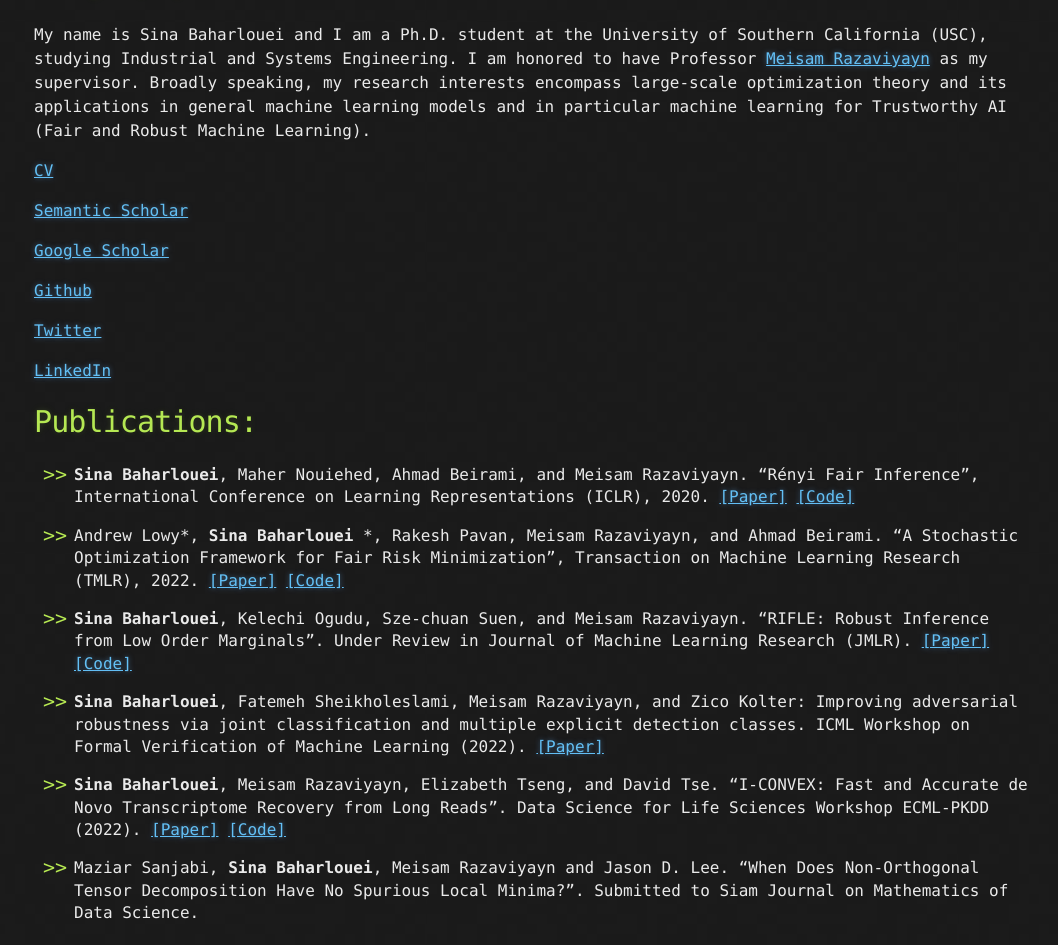
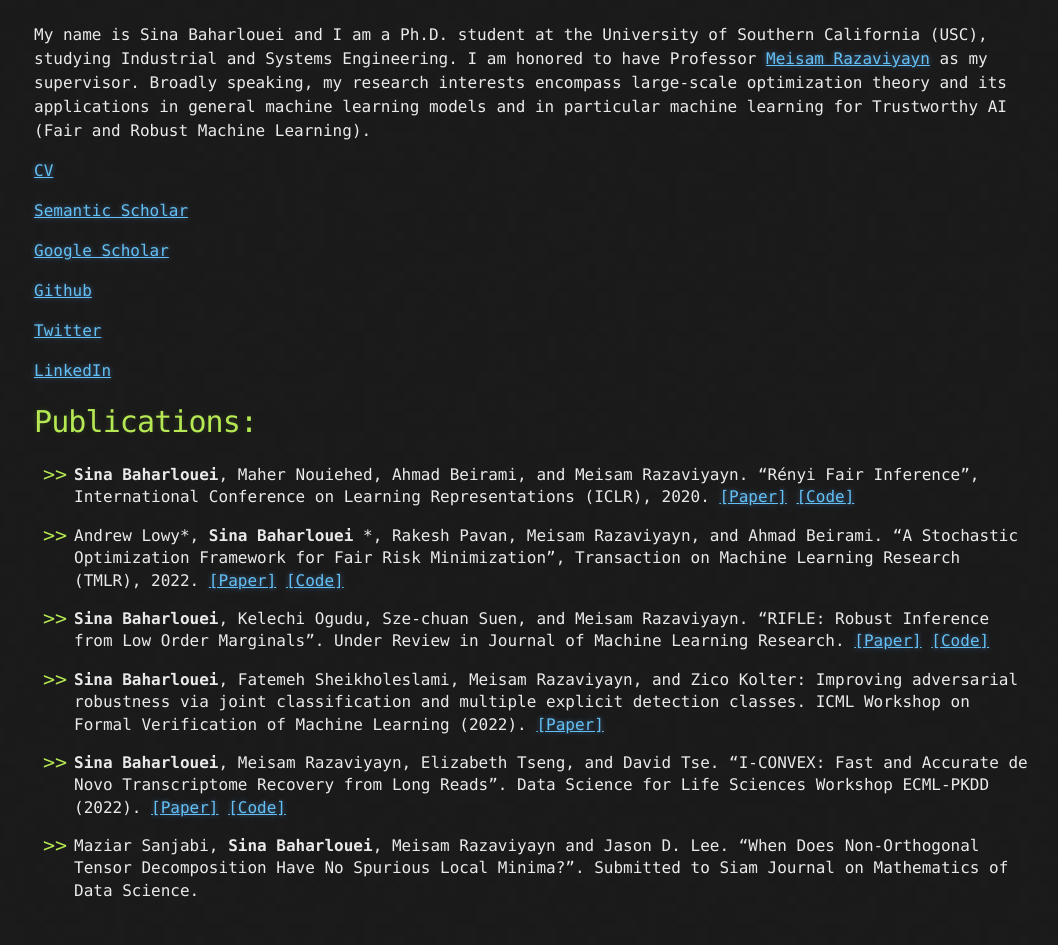
Before and after one commit to sinaBaharlouei/SinaBhr.github.io, a Jekyll site: the page built from index.md, in a window 1280 px wide. Shown: the part 511-1456 px from the top of the page, without its empty margins (106-1164 px from the left). Built offline with Jekyll 4.4.1, drawn with Linux system fonts in a browser that asks for light colours; our own code applies the rules of GitHub Pages for plain Markdown files; the repository's description, which GitHub fills in, is left out; after the commit the page ends 1433 px from its top, so only the background shows below that.

Commit message:
Update index.md

```diff
--- a/index.md
+++ b/index.md
@@ -24,7 +24,7 @@ My name is Sina Baharlouei and I am a Ph.D. student at the University of Souther
 
 * Andrew Lowy*, **Sina Baharlouei** *, Rakesh Pavan, Meisam Razaviyayn, and Ahmad Beirami. "A Stochastic Optimization Framework for Fair Risk Minimization", Transaction on Machine Learning Research (TMLR), 2022. [[Paper]](https://arxiv.org/pdf/2102.12586.pdf) [[Code]](https://github.com/optimization-for-data-driven-science/FERMI)
 
-* **Sina Baharlouei**, Kelechi Ogudu, Sze-chuan Suen, and Meisam Razaviyayn. "RIFLE: Robust Inference from Low Order Marginals". Under Review in Journal of Machine Learning Research (JMLR). [[Paper]](https://arxiv.org/pdf/2109.00644v2.pdf) [[Code]](https://github.com/optimization-for-data-driven-science/RIFLE)
+* **Sina Baharlouei**, Kelechi Ogudu, Sze-chuan Suen, and Meisam Razaviyayn. "RIFLE: Robust Inference from Low Order Marginals". Under Review in Journal of Machine Learning Research. [[Paper]](https://arxiv.org/pdf/2109.00644v2.pdf) [[Code]](https://github.com/optimization-for-data-driven-science/RIFLE)
 
 
 * **Sina Baharlouei**, Fatemeh Sheikholeslami, Meisam Razaviyayn, and Zico Kolter: Improving adversarial robustness via joint classification and multiple explicit detection classes. ICML Workshop on Formal Verification of Machine Learning (2022). [[Paper]](http://download.huanzhang.com/events/wfvml2022/papers/24_CameraReady_Camera%20Ready.pdf)
```
